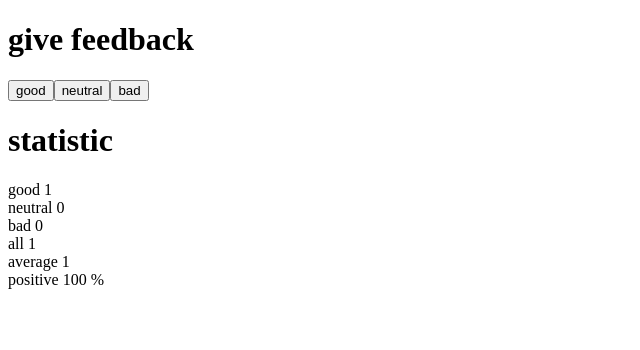
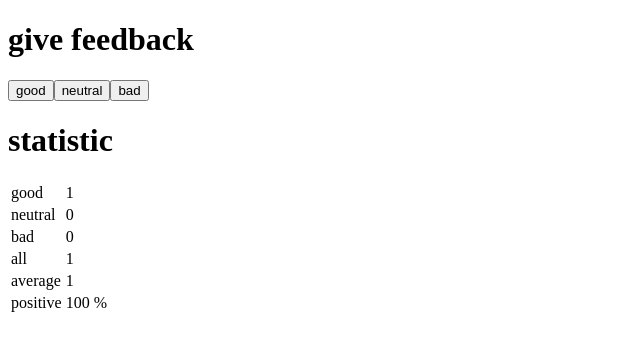
Before and after one commit to OlaviKom/FullStackOpen, a React (Vite) app in the folder osa1/unicafe/: page / in a window 1280 px wide. Both pictures are taken after a click on the button "good". Shown: the top 350 px of the page, without its empty margins (0-640 px from the left). Built offline with nearby package versions, Linux system fonts and the light colour scheme.

Commit message:
Tehtava 1.11

```diff
--- a/osa1/unicafe/src/App.jsx
+++ b/osa1/unicafe/src/App.jsx
@@ -9,14 +9,16 @@
     )
   } else {
     return(
-      <div>
+      <table>
+        <tbody>
         <StatisticLine text = 'good' value = {good}/>
         <StatisticLine text = 'neutral' value = {neutral}/>
         <StatisticLine text = 'bad' value = {bad}/>
         <StatisticLine text = 'all' value = {all}/>
         <StatisticLine text = 'average' value = {((good*1)+(bad*-1))/all}/>
         <StatisticLine text = 'positive' value = {(good/all)*100} sign = '%'/>
-      </div>
+        </tbody>
+      </table>
     )
   }
 }
@@ -31,9 +33,10 @@
 
 const StatisticLine = (props) => {
   return(
-    <div>
-      {props.text} {props.value} {props.sign}
-    </div>
+    <tr>
+      <td>{props.text}</td>
+      <td>{props.value} {props.sign}</td>
+    </tr>
   )
 }
 
```
